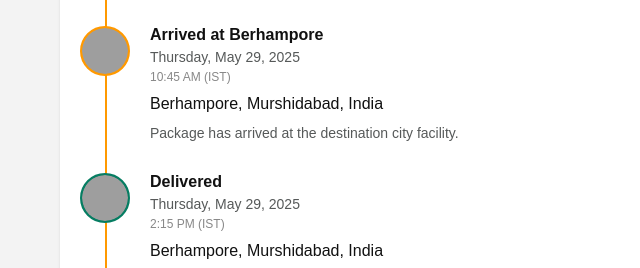
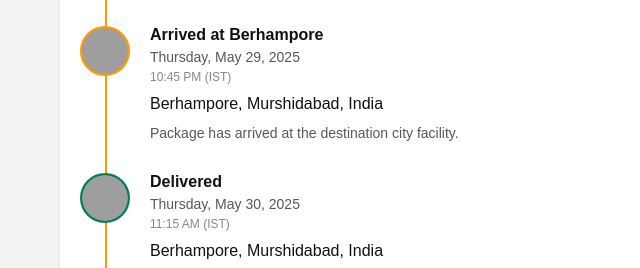
Before and after one commit to Akgamer737/order-track, a plain HTML site: page index.html in a window 1280 px wide. Shown: the part 1810-2078 px from the top of the page, 0-640 px from the left. Drawn offline with Linux system fonts and the light colour scheme; grey boxes are pictures that could not be loaded.

Commit message:
Update index.html

```diff
--- a/index.html
+++ b/index.html
@@ -501,7 +501,7 @@
                         <div class="step-content">
                             <div class="step-title">Arrived at Berhampore</div>
                             <div class="step-date">Thursday, May 29, 2025</div>
-                            <div class="step-time">10:45 AM (IST)</div>
+                            <div class="step-time">10:45 PM (IST)</div>
                             <div class="step-location">
                                 <span>Berhampore, Murshidabad, India</span>
                                 <img src="https://i.imghippo.com/files/QZxR1037Mgc.jpeg" alt="Blue Dart" class="courier-logo">
@@ -517,8 +517,8 @@
                         </div>
                         <div class="step-content">
                             <div class="step-title">Delivered</div>
-                            <div class="step-date">Thursday, May 29, 2025</div>
-                            <div class="step-time">2:15 PM (IST)</div>
+                            <div class="step-date">Thursday, May 30, 2025</div>
+                            <div class="step-time">11:15 AM (IST)</div>
                             <div class="step-location">
                                 <span>Berhampore, Murshidabad, India</span>
                                 <img src="https://i.imghippo.com/files/QZxR1037Mgc.jpeg" alt="Blue Dart" class="courier-logo">
```
